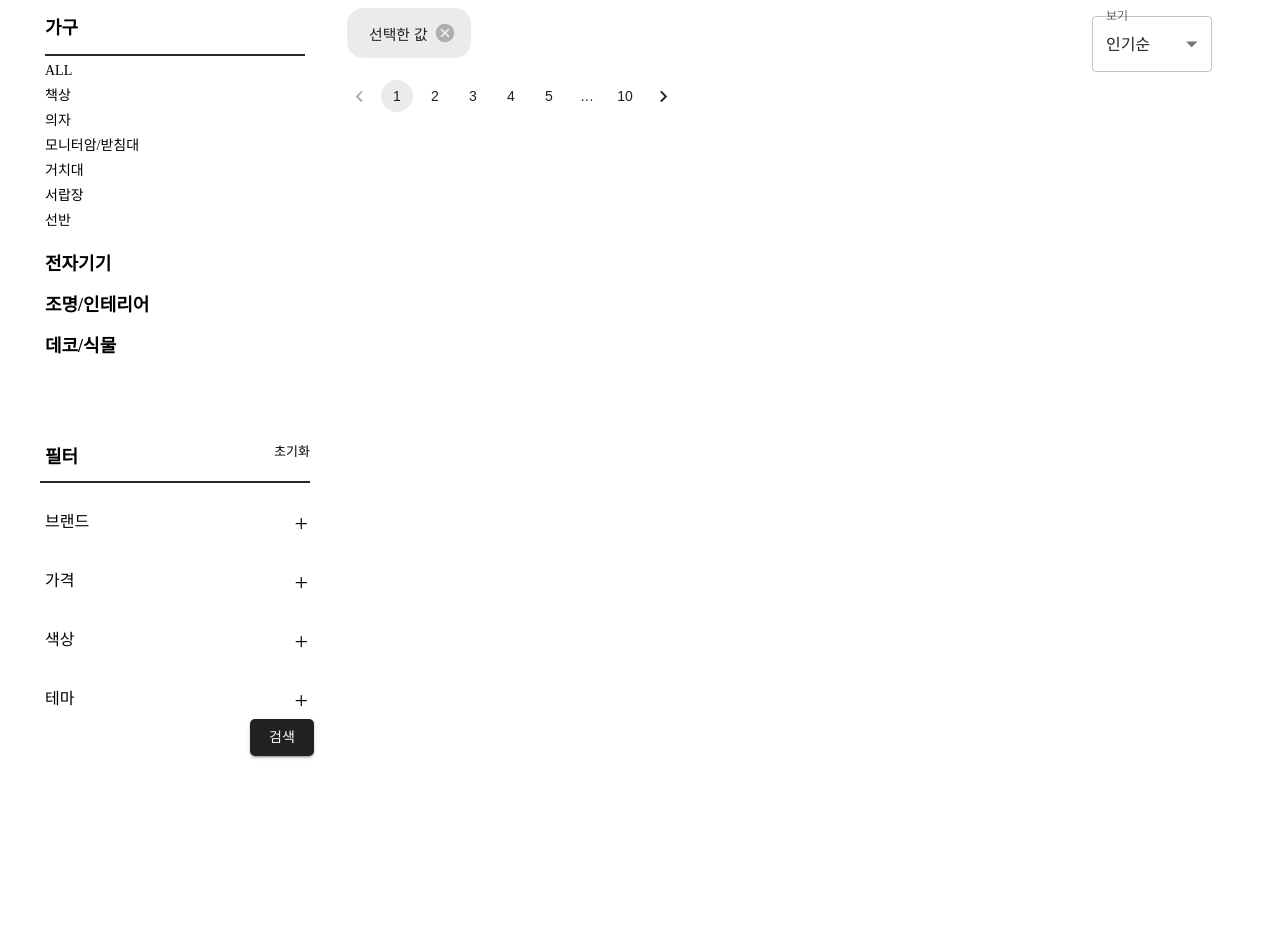
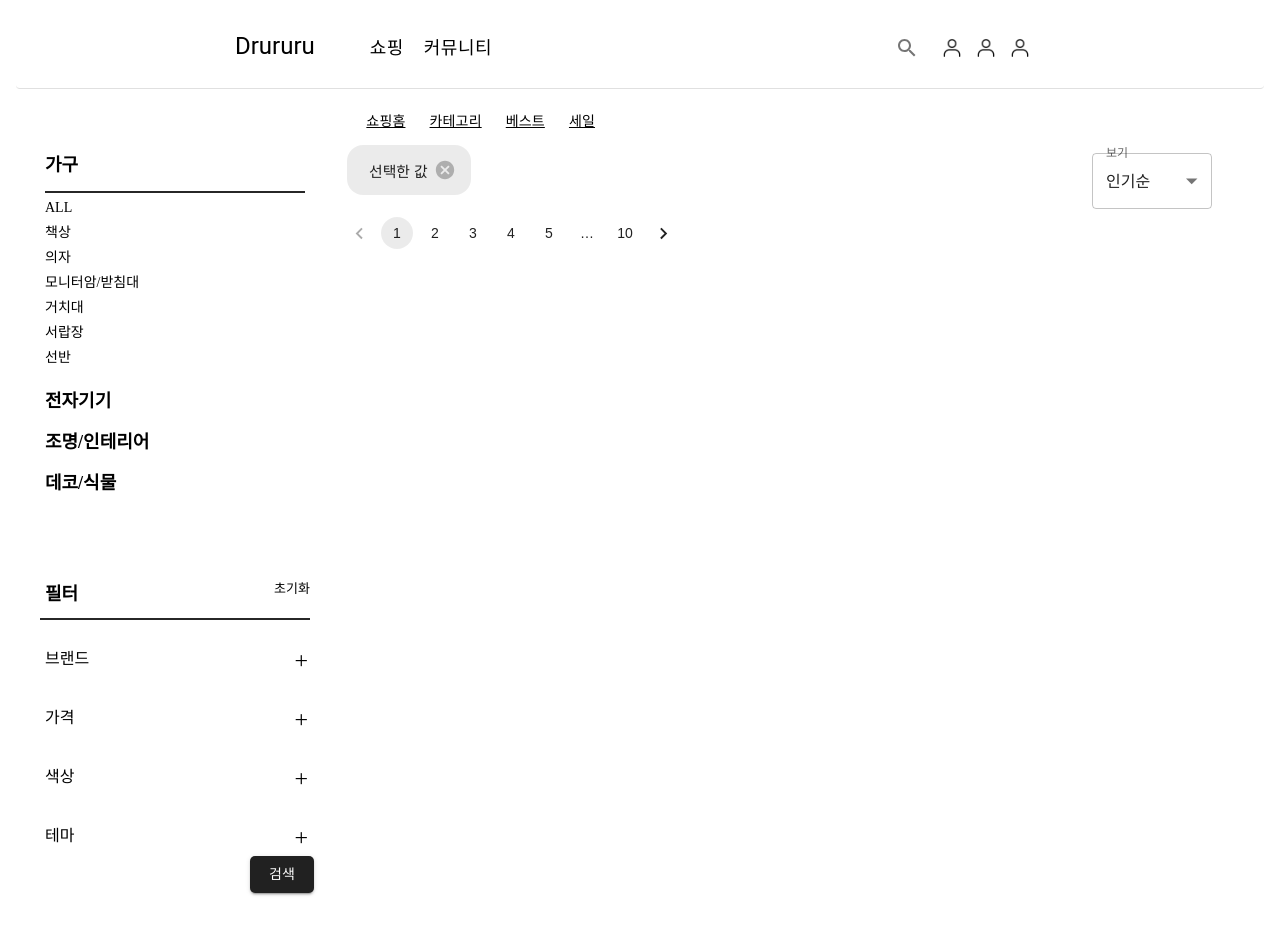
Before and after one commit to ZayaDB/ezkorea, a React (Create React App) app: page /shop in a window 1280 px wide. Shown: the top 934 px of the page. Before the commit the page ends 821 px from the top, so only its background shows below. Built offline with nearby package versions, Linux system fonts and the light colour scheme.

Commit message:
style: header UI

```diff
--- a/src/App.tsx
+++ b/src/App.tsx
@@ -4,10 +4,20 @@ import theme from './styles/theme';
 import CommunityPostPage from './pages/CommunityPostPage';
 import Category from './pages/Category';
 import Login from './pages/Login';
+import Header from './components/common/Header';
 
 function App() {
+
+  const sections = [
+    { title: '쇼핑홈', url: '/' },
+    { title: '카테고리', url: '/shop' },
+    { title: '베스트', url: '/shop/best' },
+    { title: '세일', url: '/shop/sale' },
+  ];
+
   return (
     <ThemeProvider theme={theme}>
+      <Header title="Drururu" sections={sections} />
       <BrowserRouter>
         <Routes>
           <Route path='/shop' element={<Category />}></Route>
--- a/src/components/common/Header.tsx
+++ b/src/components/common/Header.tsx
@@ -5,6 +5,9 @@ import IconButton from '@mui/material/IconButton';
 import SearchIcon from '@mui/icons-material/Search';
 import Typography from '@mui/material/Typography';
 import Link from '@mui/material/Link';
+import { createTheme, ThemeProvider } from '@mui/material/styles';
+import Box from '@mui/material/Box';
+import LoginIcon from '../../assets/images/icon-login.png';
 
 interface HeaderProps {
   sections: ReadonlyArray<{
@@ -14,41 +17,98 @@ interface HeaderProps {
   title: string;
 }
 
+const theme = createTheme({
+  palette: {
+    primary: {
+      main: '#000000',
+      light: '#e5e5e5',
+      // light: will be calculated from palette.primary.main,
+      // dark: will be calculated from palette.primary.main,
+      // contrastText: will be calculated to contrast with palette.primary.main
+    },
+    secondary: {
+      main: '#5FF531',
+      light: '#F5EBFF',
+      // dark: will be calculated from palette.secondary.main,
+      contrastText: '#47008F',
+    },
+  },
+});
+
 export default function Header(props: HeaderProps) {
   const { sections, title } = props;
 
   return (
+    <ThemeProvider theme={theme}>
       <React.Fragment>
-      <Toolbar sx={{ borderBottom: 1, borderColor: 'divider' }}>
-        <Button size="small">Subscribe</Button>
+        <Toolbar
+          sx={{
+            borderBottom: 1,
+            borderColor: 'divider',
+            display: 'flex',
+            justifyContent: 'space-around',
+            p: 1,
+            m: 1,
+            bgcolor: 'background.paper',
+            borderRadius: 1,
+          }}
+        >
           <Typography
-          component="h2"
-          variant="h5"
-          color="inherit"
-          align="center"
+            component='h2'
+            variant='h5'
+            color='inherit'
+            //   align="center"
             noWrap
-          sx={{ flex: 1 }}
+            //   sx={{ flex: 1 }}
           >
             {title}
+            <Button sx={{ ml: '40px', fontSize: '18px' }} size='small'>
+              쇼핑
+            </Button>
+            <Button sx={{ fontSize: '18px' }} size='small'>
+              커뮤니티
+            </Button>
           </Typography>
+          <Box>
             <IconButton>
               <SearchIcon />
             </IconButton>
-        <Button variant="outlined" size="small">
-          Sign up
-        </Button>
+            <IconButton>
+              <img
+                src={LoginIcon}
+                alt='Logo'
+                style={{ width: '28px', padding: 3 }}
+              />
+              <img
+                src={LoginIcon}
+                alt='Logo'
+                style={{ width: '28px', padding: 3 }}
+              />
+              <img
+                src={LoginIcon}
+                alt='Logo'
+                style={{ width: '28px', padding: 3 }}
+              />
+            </IconButton>
+          </Box>
         </Toolbar>
         <Toolbar
-        component="nav"
-        variant="dense"
-        sx={{ justifyContent: 'space-between', overflowX: 'auto' }}
+          component='nav'
+          variant='dense'
+          sx={{
+            width: '20%',
+            display: 'flex',
+            justifyContent: 'space-around',
+            flex: '1',
+            ml: '25.5%',
+          }}
         >
-        {sections.map((section) => (
+          {sections.map(section => (
             <Link
-            color="inherit"
+              color='inherit'
               noWrap
               key={section.title}
-            variant="body2"
+              variant='body2'
               href={section.url}
               sx={{ p: 1, flexShrink: 0 }}
             >
@@ -57,5 +117,6 @@ export default function Header(props: HeaderProps) {
           ))}
         </Toolbar>
       </React.Fragment>
+    </ThemeProvider>
   );
 }
```
Lines whose indentation alone changed are shown as unchanged.
